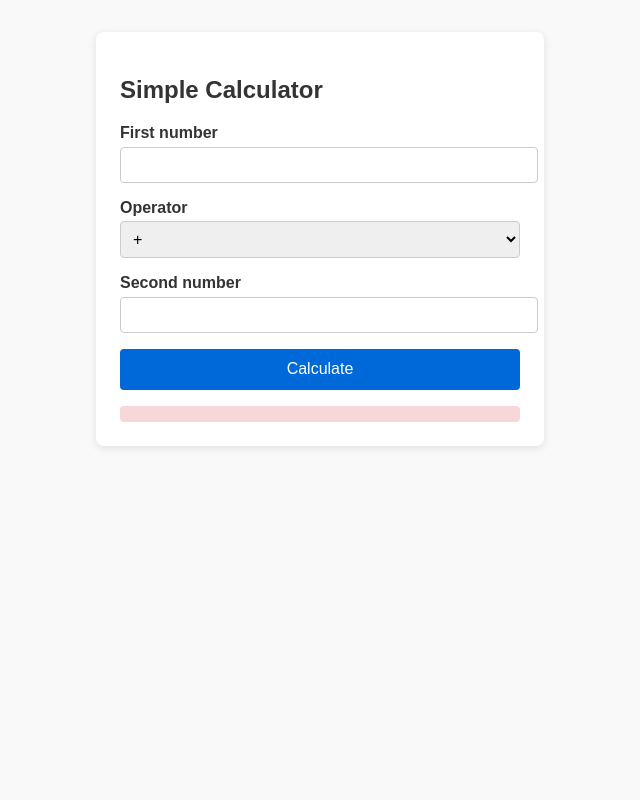
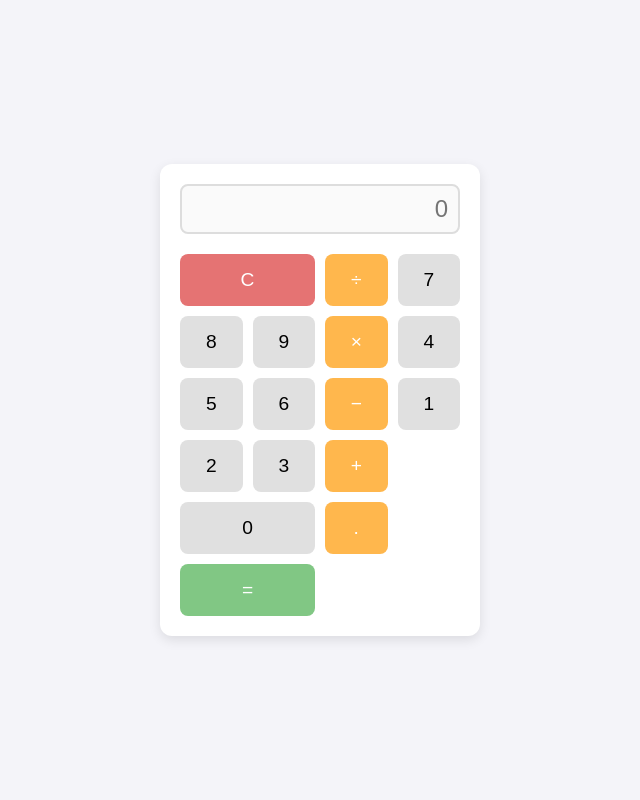
Before and after one commit to Deb001/AgenticGenerator, a Flask app: page / in a window 1280 px wide. Shown: the whole page, without its empty margins (320-960 px from the left). Run offline with Flask 3, Linux system fonts and the light colour scheme.

Commit message:
Update templates/index.html for AI-1

```diff
--- a/templates/index.html
+++ b/templates/index.html
@@ -3,201 +3,202 @@
 <head>
     <meta charset="UTF-8">
     <meta name="viewport" content="width=device-width, initial-scale=1.0">
-    <title>Simple Calculator</title>
+    <title>Web Calculator</title>
     <style>
-        /* Basic layout – production ready styling can be extended */
+        /* Reset & basic layout */
+        *, *::before, *::after { box-sizing: border-box; margin: 0; padding: 0; }
         body {
             font-family: Arial, Helvetica, sans-serif;
-            margin: 0;
-            padding: 2rem;
-            background-color: #f9f9f9;
-            color: #333;
+            background: #f4f4f9;
+            display: flex;
+            align-items: center;
+            justify-content: center;
+            min-height: 100vh;
         }
         .calculator {
-            max-width: 400px;
-            margin: 0 auto;
             background: #fff;
-            padding: 1.5rem;
+            border-radius: 12px;
+            box-shadow: 0 4px 12px rgba(0,0,0,.1);
+            width: 320px;
+            max-width: 100%;
+            padding: 20px;
+        }
+        .display {
+            width: 100%;
+            height: 50px;
+            font-size: 1.5rem;
+            text-align: right;
+            padding: 0 10px;
+            border: 2px solid #ddd;
             border-radius: 8px;
-            box-shadow: 0 2px 8px rgba(0,0,0,.1);
+            margin-bottom: 20px;
+            background: #fafafa;
         }
-        .field {
-            margin-bottom: 1rem;
-        }
-        label {
-            display: block;
-            margin-bottom: .3rem;
-            font-weight: bold;
-        }
-        input[type="number"],
-        select {
-            width: 100%;
-            padding: .5rem;
-            font-size: 1rem;
-            border: 1px solid #ccc;
-            border-radius: 4px;
+        .display:focus { outline: none; }
+        .buttons {
+            display: grid;
+            grid-template-columns: repeat(4, 1fr);
+            gap: 10px;
         }
         button {
-            width: 100%;
-            padding: .7rem;
-            font-size: 1rem;
-            background-color: #0069d9;
-            color: #fff;
+            font-size: 1.2rem;
+            padding: 15px;
             border: none;
-            border-radius: 4px;
+            border-radius: 8px;
             cursor: pointer;
+            transition: background .2s;
         }
-        button:hover {
-            background-color: #0053ba;
-        }
-        #result {
-            margin-top: 1rem;
-            font-size: 1.2rem;
-            font-weight: bold;
-            color: #155724;
-        }
-        #error {
-            margin-top: 1rem;
-            color: #721c24;
-            background: #f8d7da;
-            padding: .5rem;
-            border-radius: 4px;
-        }
+        button[data-type="number"] { background: #e0e0e0; }
+        button[data-type="operator"] { background: #ffb74d; color: #fff; }
+        button[data-type="clear"] { background: #e57373; color: #fff; grid-column: span 2; }
+        button[data-type="equals"] { background: #81c784; color: #fff; grid-column: span 2; }
+        button:hover { opacity: .9; }
     </style>
 </head>
 <body>
-    <section class="calculator" aria-labelledby="calc-title">
-        <h1 id="calc-title">Simple Calculator</h1>
+    <div class="calculator">
+        <input type="text" id="display" class="display" readonly placeholder="0">
+        <div class="buttons">
+            <button data-type="clear" id="clearBtn">C</button>
+            <button data-type="operator" data-value="/">÷</button>
 
-        <form id="calcForm" novalidate>
-            <div class="field">
-                <label for="num1">First number</label>
-                <input type="number" id="num1" name="num1" required aria-required="true" step="any">
-            </div>
+            <button data-type="number" data-value="7">7</button>
+            <button data-type="number" data-value="8">8</button>
+            <button data-type="number" data-value="9">9</button>
+            <button data-type="operator" data-value="*">×</button>
 
-            <div class="field">
-                <label for="operator">Operator</label>
-                <select id="operator" name="operator" required aria-required="true">
-                    <option value="+">+</option>
-                    <option value="-">−</option>
-                    <option value="*">×</option>
-                    <option value="/">÷</option>
-                </select>
-            </div>
+            <button data-type="number" data-value="4">4</button>
+            <button data-type="number" data-value="5">5</button>
+            <button data-type="number" data-value="6">6</button>
+            <button data-type="operator" data-value="-">−</button>
 
-            <div class="field">
-                <label for="num2">Second number</label>
-                <input type="number" id="num2" name="num2" required aria-required="true" step="any">
-            </div>
+            <button data-type="number" data-value="1">1</button>
+            <button data-type="number" data-value="2">2</button>
+            <button data-type="number" data-value="3">3</button>
+            <button data-type="operator" data-value="+">+</button>
 
-            <button type="submit" id="calcBtn">Calculate</button>
-        </form>
-
-        <div id="result" role="status" aria-live="polite"></div>
-        <div id="error" role="alert" aria-live="assertive"></div>
-    </section>
+            <button data-type="number" data-value="0" style="grid-column: span 2;">0</button>
+            <button data-type="operator" data-value=".">.</button>
+            <button data-type="equals" id="equalsBtn">=</button>
+        </div>
+    </div>
 
     <script>
+        'use strict';
+
         /**
-         * Collects user input, validates it, sends a POST request to '/api/calculate',
-         * and displays the result or error.
-         *
-         * No parameters, no return value.
+         * Current arithmetic expression entered by the user.
+         * @type {string}
          */
-        async function performCalculation() {
-            // Grab DOM elements
-            const num1El = document.getElementById('num1');
-            const num2El = document.getElementById('num2');
-            const operatorEl = document.getElementById('operator');
-            const resultEl = document.getElementById('result');
-            const errorEl = document.getElementById('error');
+        let currentExpression = '';
 
-            // Reset previous messages
-            resultEl.textContent = '';
-            errorEl.textContent = '';
+        const displayEl = document.getElementById('display');
 
-            // Trim and read values
-            const rawNum1 = num1El.value.trim();
-            const rawNum2 = num2El.value.trim();
-            const operator = operatorEl.value;
+        /**
+         * Updates the calculator display.
+         * @param {string} value - Text to show in the display.
+         */
+        function updateDisplay(value) {
+            displayEl.value = value || '0';
+        }
 
-            // Client‑side validation
-            const errors = [];
+        /**
+         * Handles button click events for numbers, operators, clear and equals.
+         * @param {Event} event - Click event from a calculator button.
+         */
+        function handleButtonClick(event) {
+            const btn = event.target.closest('button');
+            if (!btn) return; // Click not on a button
 
-            if (rawNum1 === '') {
-                errors.push('First number is required.');
+            const type = btn.dataset.type;
+            const value = btn.dataset.value;
+
+            switch (type) {
+                case 'number':
+                case 'operator':
+                    // Append the pressed character to the expression
+                    currentExpression += value;
+                    updateDisplay(currentExpression);
+                    break;
+
+                case 'clear':
+                    // Reset everything
+                    currentExpression = '';
+                    updateDisplay('');
+                    break;
+
+                case 'equals':
+                    // Trigger calculation
+                    calculateResult();
+                    break;
+
+                default:
+                    console.warn(`Unhandled button type: ${type}`);
             }
-            if (rawNum2 === '') {
-                errors.push('Second number is required.');
-            }
+        }
 
-            const num1 = parseFloat(rawNum1);
-            const num2 = parseFloat(rawNum2);
-
-            if (!Number.isFinite(num1)) {
-                errors.push('First number must be a valid numeric value.');
-            }
-            if (!Number.isFinite(num2)) {
-                errors.push('Second number must be a valid numeric value.');
-            }
-
-            const validOperators = ['+', '-', '*', '/'];
-            if (!validOperators.includes(operator)) {
-                errors.push('Selected operator is not supported.');
-            }
-
-            // If any validation errors, display them and abort
-            if (errors.length > 0) {
-                errorEl.innerHTML = errors.map(e => `<div>${e}</div>`).join('');
+        /**
+         * Sends the current expression to the backend for evaluation and updates the UI.
+         * Uses POST /api/evaluate expecting JSON { expression: "..."} and returns
+         * JSON { result: "..."} or { error: "..." }.
+         */
+        async function calculateResult() {
+            // Guard against empty submissions
+            if (!currentExpression.trim()) {
+                updateDisplay('Error');
+                console.error('Attempted to evaluate an empty expression.');
                 return;
             }
 
-            // Build request payload
-            const payload = {
-                operand1: num1,
-                operand2: num2,
-                operator: operator
-            };
-
             try {
-                const response = await fetch('/api/calculate', {
+                const response = await fetch('/api/evaluate', {
                     method: 'POST',
                     headers: {
-                        'Content-Type': 'application/json'
+                        'Content-Type': 'application/json',
+                        'Accept': 'application/json'
                     },
-                    body: JSON.stringify(payload)
+                    body: JSON.stringify({ expression: currentExpression })
                 });
+
+                if (!response.ok) {
+                    throw new Error(`Server responded with ${response.status}`);
+                }
 
                 const data = await response.json();
 
-                if (!response.ok) {
-                    // Server responded with an error status
-                    const serverError = data.error || 'An unexpected error occurred.';
-                    errorEl.textContent = serverError;
-                    return;
+                if (data.error) {
+                    updateDisplay('Error');
+                    console.error('Evaluation error:', data.error);
+                } else {
+                    updateDisplay(data.result);
+                    // After a successful evaluation, start a new expression with the result
+                    currentExpression = String(data.result);
                 }
-
-                // Expecting { "result": <number> } on success
-                if (typeof data.result === 'number') {
-                    resultEl.textContent = `Result: ${data.result}`;
-                } else {
-                    // Unexpected payload shape
-                    errorEl.textContent = 'Invalid response from server.';
-                }
-            } catch (networkError) {
-                // Network‑level failure (e.g., connection lost)
-                console.error('Network error while calling /api/calculate:', networkError);
-                errorEl.textContent = 'Unable to reach the server. Please try again later.';
+            } catch (err) {
+                updateDisplay('Error');
+                console.error('Failed to evaluate expression:', err);
             }
         }
 
-        // Attach event listener once the DOM is ready
-        document.addEventListener('DOMContentLoaded', () => {
-            const form = document.getElementById('calcForm');
-            form.addEventListener('submit', (event) => {
-                event.preventDefault(); // Prevent traditional form submission
-                performCalculation();
-            });
+        // Attach a single event listener to the button container (event delegation)
+        document.querySelector('.buttons').addEventListener('click', handleButtonClick);
+
+        // Optional: allow keyboard input (enhances accessibility)
+        document.addEventListener('keydown', (e) => {
+            const key = e.key;
+            if (/[0-9]/.test(key)) {
+                currentExpression += key;
+                updateDisplay(currentExpression);
+            } else if (['+', '-', '*', '/', '.'].includes(key)) {
+                currentExpression += key;
+                updateDisplay(currentExpression);
+            } else if (key === 'Enter') {
+                e.preventDefault();
+                calculateResult();
+            } else if (key === 'Escape') {
+                currentExpression = '';
+                updateDisplay('');
+            }
         });
     </script>
 </body>
```
